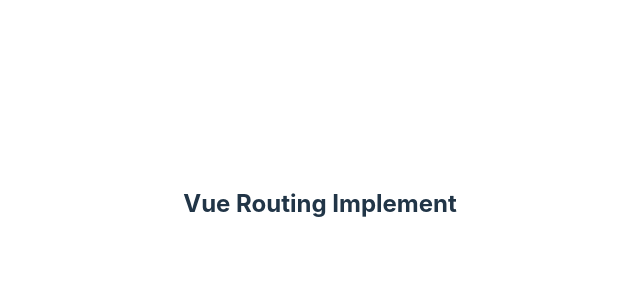
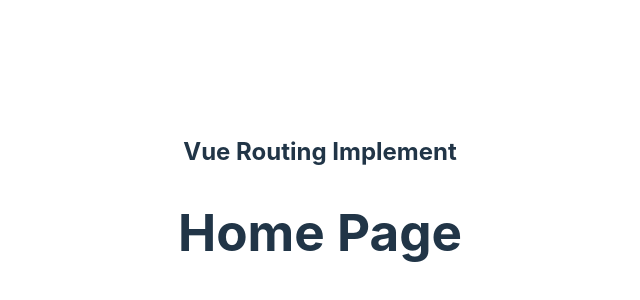
Before and after one commit to mamunurrashid1010/vue-routing-implement, a Vue app: page / in a window 1280 px wide. Shown: the part 196-496 px from the top of the page, without its empty margins (320-960 px from the left). Built offline with nearby package versions, Linux system fonts and the light colour scheme.

Commit message:
Router : routing implement

```diff
--- a/src/App.vue
+++ b/src/App.vue
@@ -3,8 +3,10 @@
 </script>
 
 <template>
-  <div>
+  <div id="pp">
       <h2>Vue Routing Implement</h2>
+
+    <router-view/>
   </div>
 </template>
 
--- a/src/main.js
+++ b/src/main.js
@@ -1,5 +1,6 @@
 import { createApp } from 'vue'
 import './style.css'
 import App from './App.vue'
+import router from "./router/index.js";
 
-createApp(App).mount('#app')
+createApp(App).use(router).mount('#app')
--- /dev/null
+++ b/src/router/index.js
@@ -0,0 +1,40 @@
+import { createRouter, createWebHistory } from 'vue-router'
+
+import Home from "../components/pages/Home.vue";
+import About from "../components/pages/About.vue";
+import Service from "../components/pages/Service.vue";
+import ServiceDetails from "../components/pages/ServiceDetails.vue";
+import Contact from "../components/pages/Contact.vue";
+
+const router = createRouter({
+    history: createWebHistory(),
+    routes: [
+        {
+            path: '/',
+            name: 'home',
+            component: Home
+        },
+        {
+            path: '/about',
+            name: 'about',
+            component: About
+        },
+        {
+            path: '/service',
+            name: 'service',
+            component: Service
+        },
+        {
+            path: '/service/details',
+            name: 'serviceDetails',
+            component: ServiceDetails
+        },
+        {
+            path: '/contact',
+            name: 'contact',
+            component: Contact
+        }
+    ]
+})
+
+export default router
```
